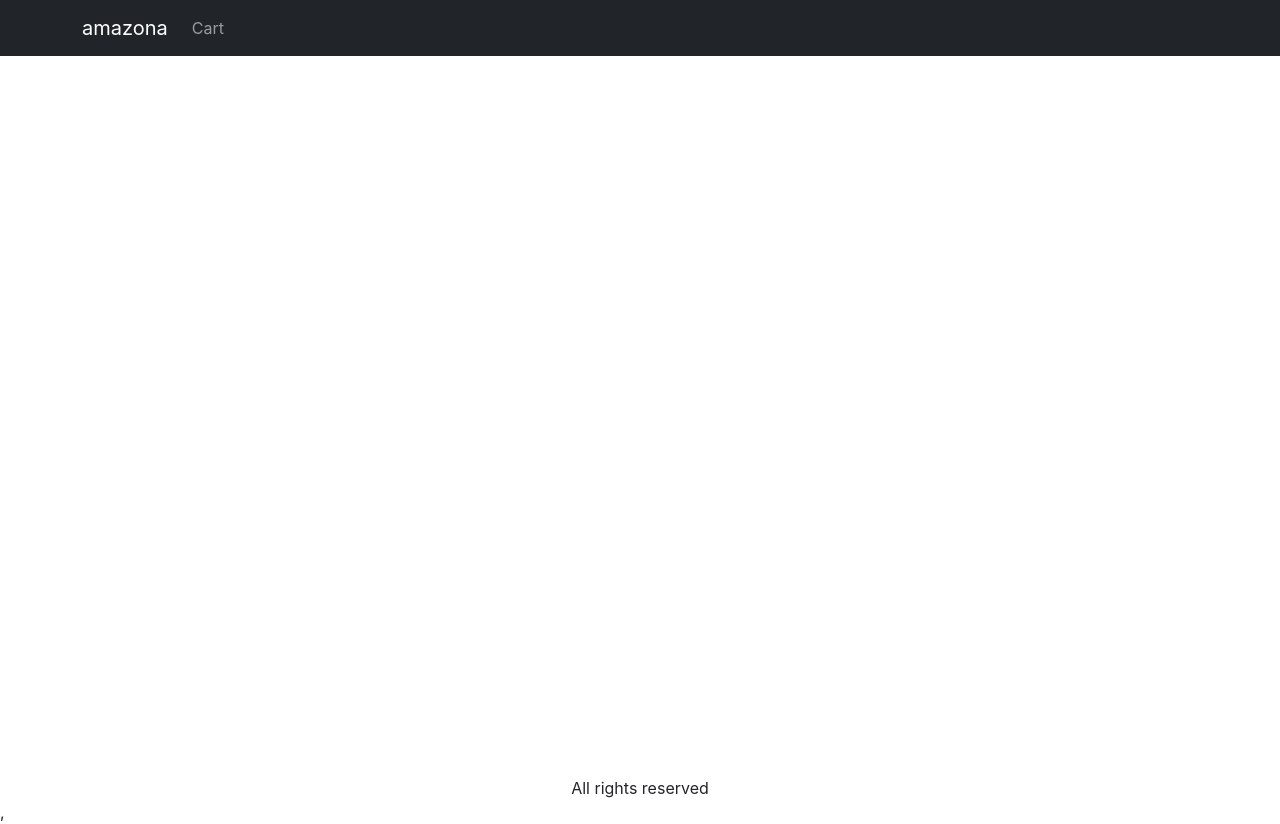
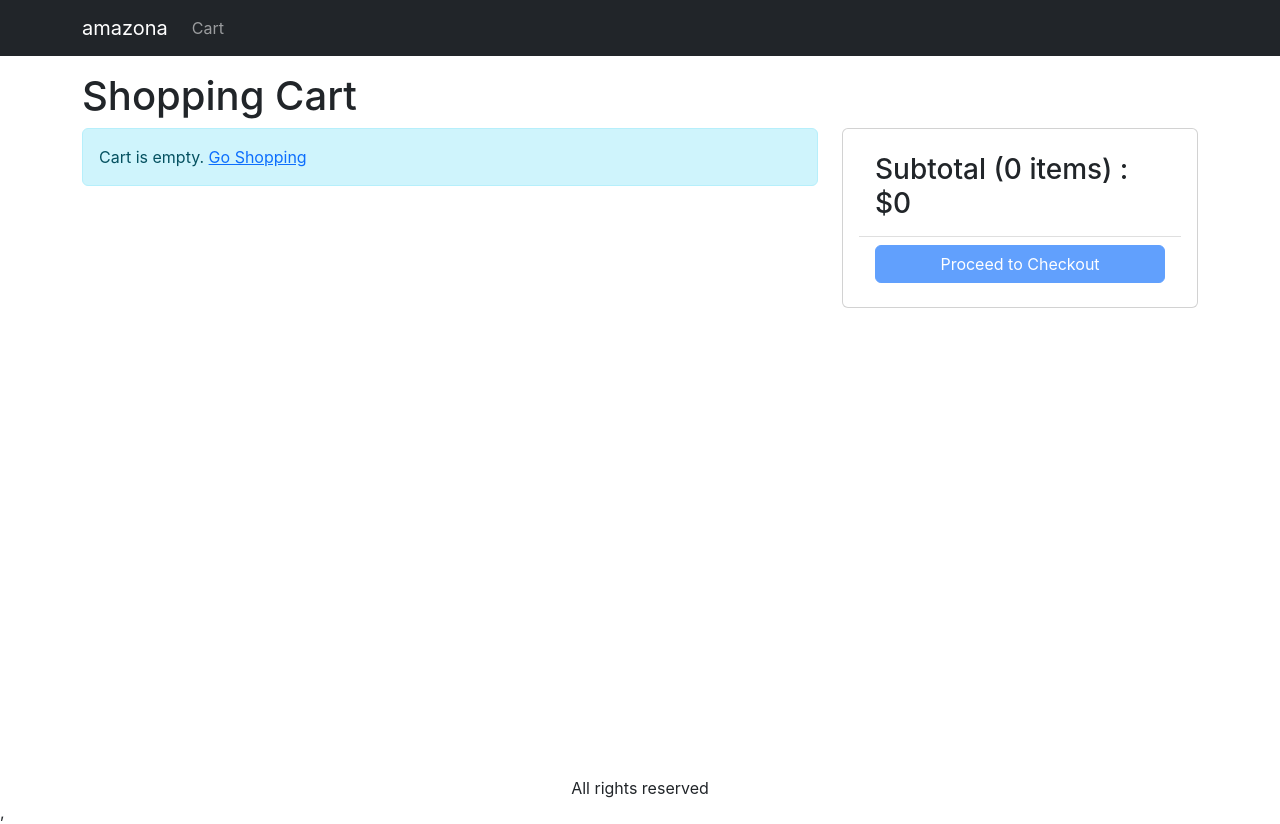
Before and after one commit to Opalephisla/mern-e-commerce, a React (Create React App) app in the folder frontend/: page /cart in a window 1280 px wide. Built offline with nearby package versions, Linux system fonts and the light colour scheme.

Commit message:
complete cart screen and add to cart

```diff
--- a/frontend/src/App.js
+++ b/frontend/src/App.js
@@ -8,6 +8,7 @@
 import { Link } from 'react-router-dom'
 import { useContext } from 'react'
 import { Store } from './Store'
+import CartScreen from './screens/CartScreen'
 
 function App() {
   const { state } = useContext(Store)
@@ -26,7 +27,7 @@
                   Cart
                   {cart.cartItems.length > 0 && (
                     <Badge pill bg="danger">
-                      {cart.cartItems.length}
+                      {cart.cartItems.reduce((a, c) => a + c.quantity, 0)}
                     </Badge>
                   )}
                 </Link>
@@ -38,6 +39,7 @@
           <Container className="mt-3">
             <Routes>
               <Route path="/product/:slug" element={<ProductScreen />} />
+              <Route path="/cart" element={<CartScreen />} />
               <Route path="/" element={<HomeScreen />} />
             </Routes>
           </Container>
--- a/frontend/src/Store.js
+++ b/frontend/src/Store.js
@@ -4,20 +4,33 @@
 
 const initialState = {
   cart: {
-    cartItems: [],
+    cartItems: localStorage.getItem('cartItems')
+      ? JSON.parse(localStorage.getItem('cartItems'))
+      : [],
   },
 }
 
 function reducer(state, action) {
   switch (action.type) {
     case 'CART_ADD_ITEM':
-      return {
-        ...state,
-        cart: {
-          ...state.cart,
-          cartItems: [...state.cart.cartItems, action.payload],
-        },
-      }
+      const newItem = action.payload
+      const existItem = state.cart.cartItems.find(
+        (item) => item._id === newItem._id,
+      )
+      const cartItems = existItem
+        ? state.cart.cartItems.map((item) =>
+            item._id === existItem._id ? newItem : item,
+          )
+        : [...state.cart.cartItems, newItem]
+      localStorage.setItem('cartItems', JSON.stringify(cartItems))
+      return { ...state, cart: { ...state.cart, cartItems } }
+    case 'CART_REMOVE_ITEM': {
+      const cartItems = state.cart.cartItems.filter(
+        (item) => item._id !== action.payload._id,
+      )
+      localStorage.setItem('cartItems', JSON.stringify(cartItems))
+      return { ...state, cart: { ...state.cart, cartItems } }
+    }
     default:
       return state
   }
--- a/frontend/src/components/Product.js
+++ b/frontend/src/components/Product.js
@@ -1,10 +1,32 @@
-import React from 'react'
+import React, { useContext } from 'react'
 import { Link } from 'react-router-dom'
 import { Button, Card } from 'react-bootstrap'
 import Rating from './Rating'
+import axios from 'axios'
+import { Store } from '../Store'
 
 const Product = (props) => {
   const { product } = props
+
+  const { state, dispatch: ctxDispatch } = useContext(Store)
+  const {
+    cart: { cartItems },
+  } = state
+
+  const addToCartHandler = async (item) => {
+    const existItem = cartItems.find((x) => x._id === product._id)
+    const quantity = existItem ? existItem.quantity + 1 : 1
+    const { data } = await axios.get(`/api/products/${item._id}`)
+    if (data.countInStock < quantity) {
+      window.alert('Sorry. Product is out of stock.')
+      return
+    }
+    ctxDispatch({
+      type: 'CART_ADD_ITEM',
+      payload: { ...item, quantity },
+    })
+  }
+
   return (
     <Card className="product" key={product.slug}>
       <Link to={`/product/${product.slug}`}>
@@ -16,7 +38,16 @@
         </Link>
         <Rating rating={product.rating} numReviews={product.numReviews} />
         <Card.Text>${product.price}</Card.Text>
-        <Button> Add to cart </Button>
+        <Button
+          onClick={() => addToCartHandler(product)}
+          disabled={product.countInStock === 0}
+          className={
+            product.countInStock === 0 ? 'btn-secondary' : 'btn-primary'
+          }
+        >
+          {' '}
+          {product.countInStock === 0 ? 'Out of Stock' : 'Add to Cart'}{' '}
+        </Button>
       </Card.Body>
     </Card>
   )
--- a/frontend/src/index.css
+++ b/frontend/src/index.css
@@ -48,3 +48,7 @@
 .img-large {
   max-width: 100%;
 }
+
+.img-thumbnail {
+  height: 80px;
+}
--- /dev/null
+++ b/frontend/src/screens/CartScreen.js
@@ -0,0 +1,129 @@
+import axios from 'axios'
+import React, { useContext } from 'react'
+import { Button, Card, Col, ListGroup, Row } from 'react-bootstrap'
+import { Helmet } from 'react-helmet-async'
+import { Link, useNavigate } from 'react-router-dom'
+import { MessageBox } from '../components'
+import { Store } from '../Store'
+
+const CartScreen = () => {
+  const { state, dispatch: ctxDispatch } = useContext(Store)
+  const {
+    cart: { cartItems },
+  } = state
+  const navigate = useNavigate()
+
+  const updateCartHandler = async (item, quantity) => {
+    const { data } = await axios.get(`/api/products/${item._id}`)
+    if (data.countInStock < quantity) {
+      window.alert('Sorry. Product is out of stock.')
+      return
+    }
+    ctxDispatch({
+      type: 'CART_ADD_ITEM',
+      payload: { ...item, quantity },
+    })
+  }
+
+  const removeItemHandler = async (item) => {
+    ctxDispatch({ type: 'CART_REMOVE_ITEM', payload: item })
+  }
+
+  const checkOutHandler = () => {
+    navigate('/signin?redirect=/shipping')
+  }
+
+  return (
+    <div>
+      <Helmet>
+        <title>Shopping Cart</title>
+      </Helmet>
+      <h1>Shopping Cart</h1>
+      <Row>
+        <Col md={8}>
+          {cartItems.length === 0 ? (
+            <MessageBox>
+              Cart is empty. <Link to="/">Go Shopping</Link>
+            </MessageBox>
+          ) : (
+            <ListGroup>
+              {cartItems.map((item) => (
+                <ListGroup.Item key={item._id}>
+                  <Row className="align-items-center">
+                    <Col md={4}>
+                      <img
+                        src={item.image}
+                        alt={item.name}
+                        className="img-fluid rounded img-thumbnail"
+                      ></img>{' '}
+                      <Link to={`/product/${item.slug}`}>{item.name}</Link>
+                    </Col>
+                    <Col md={3}>
+                      <Button
+                        variant="light"
+                        disabled={item.quantity === 1}
+                        onClick={() =>
+                          updateCartHandler(item, item.quantity - 1)
+                        }
+                      >
+                        <i className="fas fa-minus-circle"></i>
+                      </Button>{' '}
+                      <span>{item.quantity}</span>{' '}
+                      <Button
+                        variant="light"
+                        disabled={item.quantity === item.countInStock}
+                        onClick={() =>
+                          updateCartHandler(item, item.quantity + 1)
+                        }
+                      >
+                        <i className="fas fa-plus-circle"></i>
+                      </Button>
+                    </Col>
+                    <Col md={3}>${item.price}</Col>
+                    <Col md={2}>
+                      <Button
+                        variant="light"
+                        onClick={() => removeItemHandler(item)}
+                      >
+                        <i className="fas fa-trash"></i>
+                      </Button>
+                    </Col>
+                  </Row>
+                </ListGroup.Item>
+              ))}
+            </ListGroup>
+          )}
+        </Col>
+        <Col md={4}>
+          <Card>
+            <Card.Body>
+              <ListGroup variant="flush">
+                <ListGroup.Item>
+                  <h3>
+                    Subtotal ({cartItems.reduce((a, c) => a + c.quantity, 0)}{' '}
+                    items) : $
+                    {cartItems.reduce((a, c) => a + c.price * c.quantity, 0)}
+                  </h3>
+                </ListGroup.Item>
+                <ListGroup.Item>
+                  <div className="d-grid">
+                    <Button
+                      type="button"
+                      variant="primary"
+                      disabled={cartItems.length === 0}
+                      onClick={checkOutHandler}
+                    >
+                      Proceed to Checkout
+                    </Button>
+                  </div>
+                </ListGroup.Item>
+              </ListGroup>
+            </Card.Body>
+          </Card>
+        </Col>
+      </Row>
+    </div>
+  )
+}
+
+export default CartScreen
--- a/frontend/src/screens/ProductScreen.js
+++ b/frontend/src/screens/ProductScreen.js
@@ -2,7 +2,7 @@
 import React, { useContext, useEffect, useReducer } from 'react'
 import { Badge, Button, Card, Col, ListGroup, Row } from 'react-bootstrap'
 import { Helmet } from 'react-helmet-async'
-import { useParams } from 'react-router-dom'
+import { useNavigate, useParams } from 'react-router-dom'
 import { LoadingBox, MessageBox, Rating } from '../components'
 import { Store } from '../Store'
 import { getError } from '../utils'
@@ -23,6 +23,7 @@
 
 const ProductScreen = () => {
   const params = useParams()
+  const navigate = useNavigate()
   const { slug } = params
 
   const [{ loading, error, product }, dispatch] = useReducer(reducer, {
@@ -44,8 +45,20 @@
   }, [slug])
 
   const { state, dispatch: ctxDispatch } = useContext(Store)
-  const addToCartHandler = () => {
-    ctxDispatch({ type: 'CART_ADD_ITEM', payload: { ...product, quantity: 1 } })
+  const { cart } = state
+  const addToCartHandler = async () => {
+    const existItem = cart.cartItems.find((x) => x._id === product._id)
+    const quantity = existItem ? existItem.quantity + 1 : 1
+    const { data } = await axios.get(`/api/products/${product._id}`)
+    if (data.countInStock < quantity) {
+      window.alert('Sorry. Product is out of stock')
+      return
+    }
+    ctxDispatch({
+      type: 'CART_ADD_ITEM',
+      payload: { ...product, quantity: quantity },
+    })
+    navigate('/cart')
   }
 
   return loading ? (
```
Also changed, not shown: 2 other files (tests, documents, lock files or other folders).
